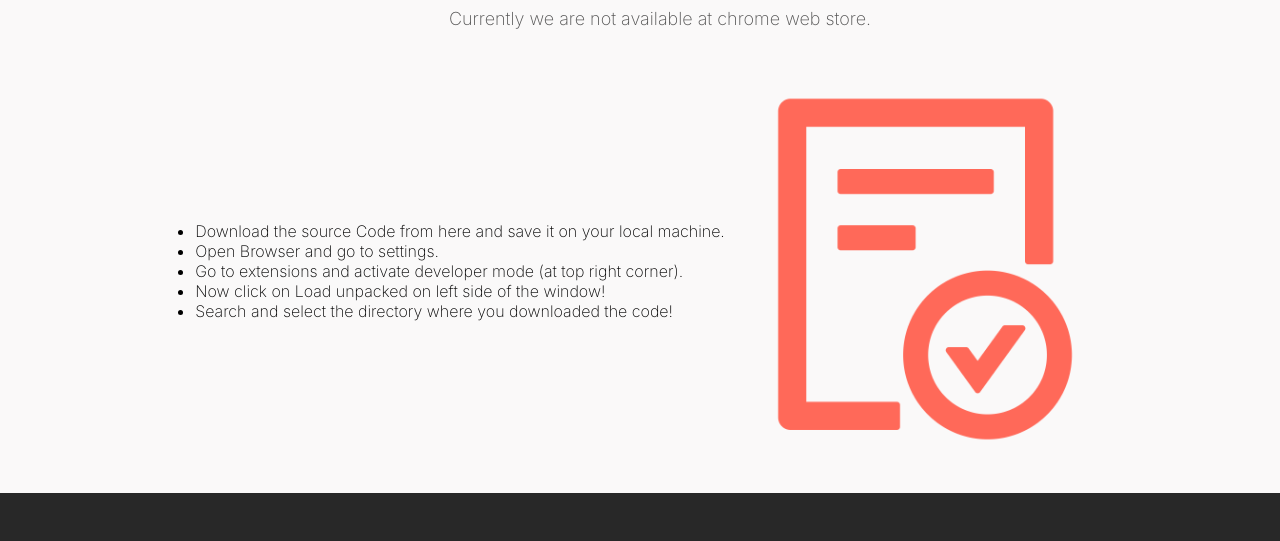
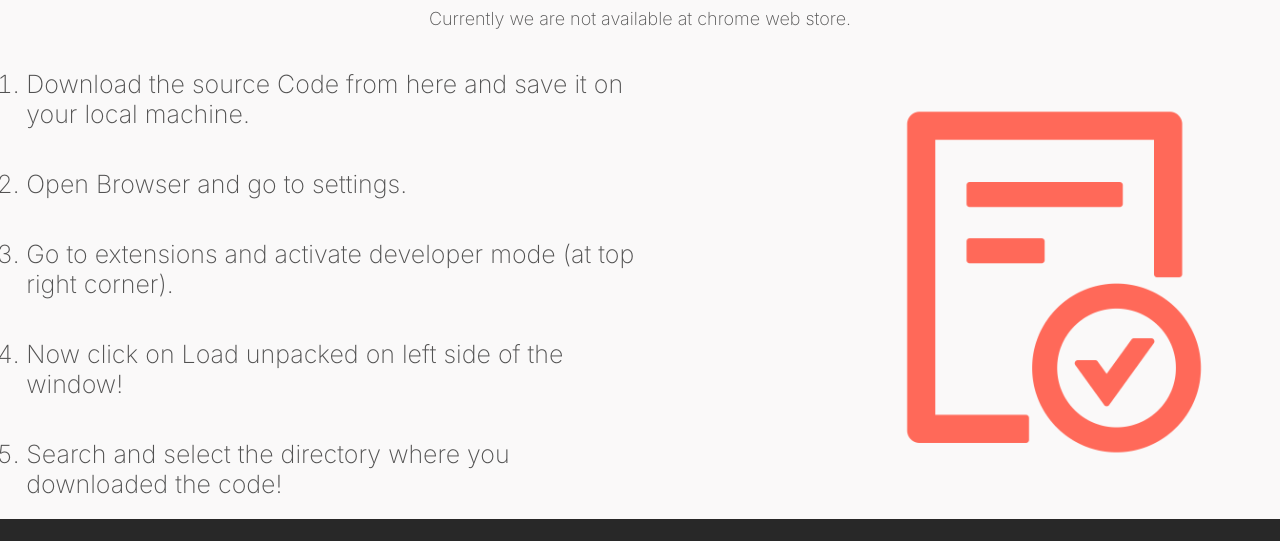
Before and after one commit to Spyware007/YouTube-Timeline-Bookmarker-Product-Page, a React (Create React App) app: page / in a window 1280 px wide. Shown: the part 2277-2818 px from the top of the page. Built offline with nearby package versions, Linux system fonts and the light colour scheme.

Commit message:
extension page done

```diff
--- a/src/Components/Extension/Extension.jsx
+++ b/src/Components/Extension/Extension.jsx
@@ -15,7 +15,6 @@ const Extension = () => {
           </p>
         </div>
         <div className={classes.bottom_section}>
-          <div className={classes.list_container}>
           <ul className={classes.list_items}>
             <li className={classes.list_item}>
               Download the source Code from here and save it on your local
@@ -35,7 +34,7 @@ const Extension = () => {
               Search and select the directory where you downloaded the code!
             </li>
           </ul>
-          </div>
+
           <div>
             <img className={classes.img} src={extensionImg} alt="img" />
           </div>
--- a/src/Components/Extension/Extension.module.css
+++ b/src/Components/Extension/Extension.module.css
@@ -4,7 +4,7 @@
   justify-content: center;
   align-items: center;
   flex-direction: column;
-  margin: 20px;
+  margin: 20px 0;
   padding-top: 20px;
   row-gap: 40px;
 }
@@ -30,6 +30,17 @@
   justify-content: space-between;
   align-items: center;
 }
+.list_items {
+  display: flex;
+  justify-content: flex-start;
+  align-items: flex-start;
+  flex-direction: column;
+  row-gap: 40px;
+  list-style-type: decimal;
+  font-size: 25px;
+  width: 50%;
+  color: #282828cc;
+}
 .img {
   width: 400px;
 }
```
Lines whose indentation alone changed are shown as unchanged.
